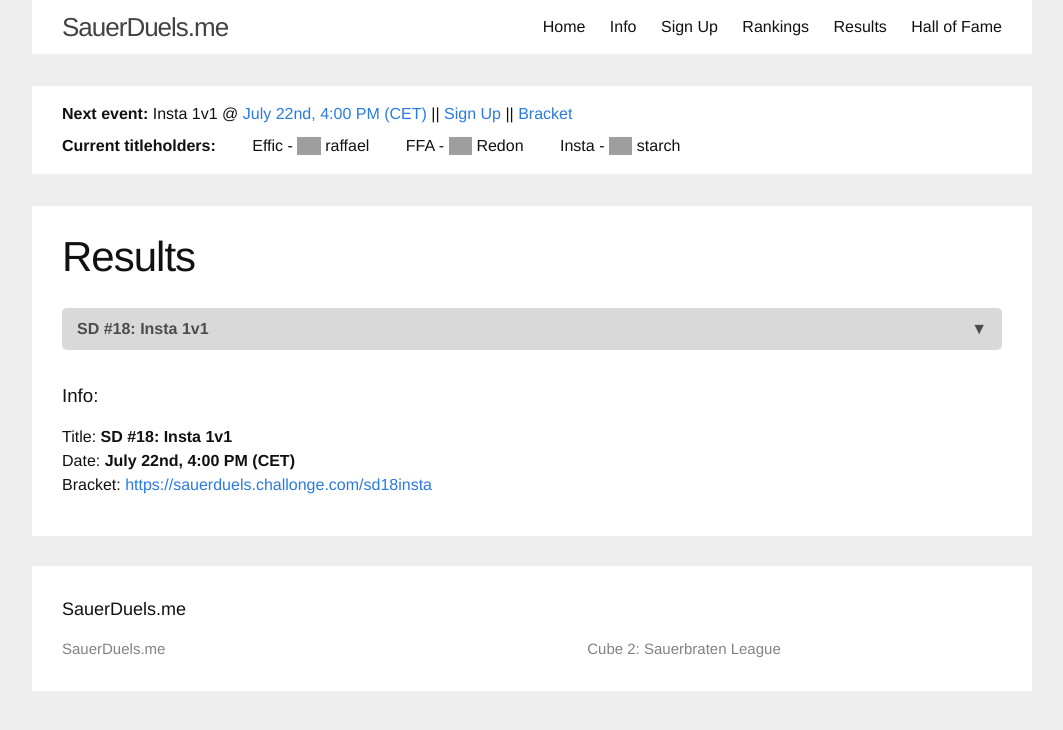
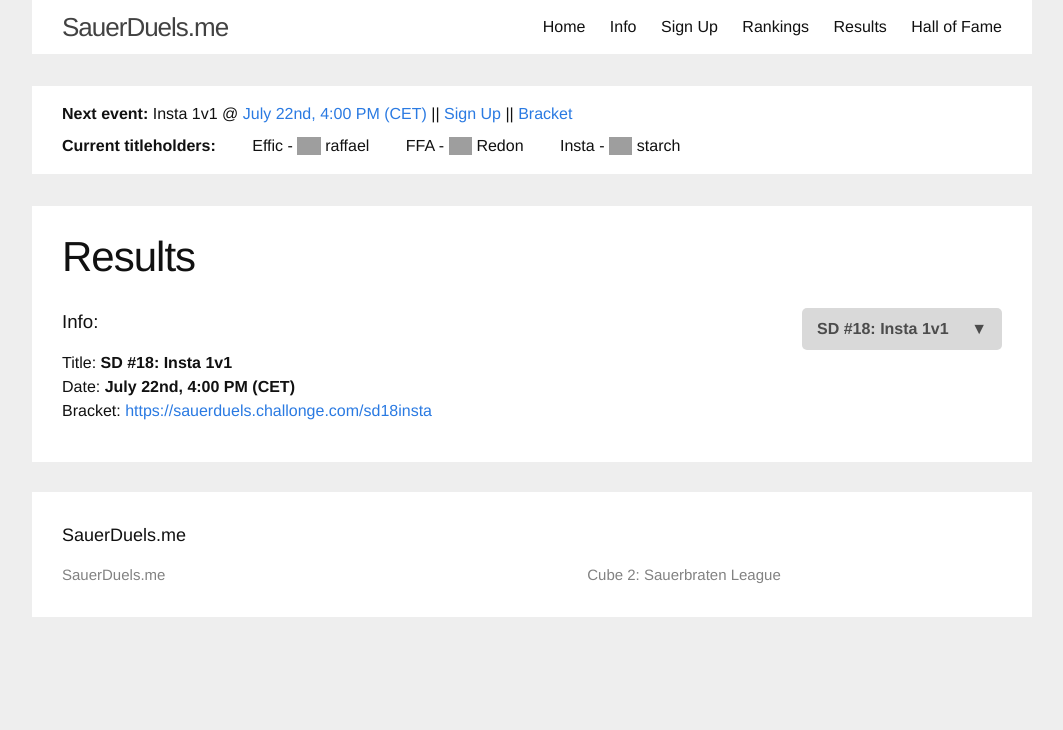
Before and after one commit to sauerduels/website, a Jekyll site: the page built from _events/sd18-insta.md, in a window 1280 px wide. Shown: the top 730 px of the page, without its empty margins (108-1171 px from the left). Built offline with Jekyll 4.4.1, drawn with Linux system fonts in a browser that asks for light colours; a script that is not in the unit is left out; grey boxes are pictures that could not be loaded.

Commit message:
Reduce dropdown menu side and align to the right

```diff
--- a/_sass/minima/_layout.scss
+++ b/_sass/minima/_layout.scss
@@ -349,6 +349,7 @@
 }
 #menu {
   margin-bottom: 2em !important;
+  float: right;
 }
 #menu, #menu ul {
   list-style: none;
@@ -356,10 +357,10 @@
   font-size: 16px;
   font-weight: 600;
   color: #4c4c4c;
+  width: 200px;
 }
 #menu li {
   position: relative;
-  width: 100%;
 }
 #menu {
   border-radius: 5px;
@@ -370,13 +371,11 @@
   width: 200px;
   padding: 0;
   display: none;
-  width: 100%;
 }
 #menu ul li {
   float: none;
   margin: 0;
   padding: 0;
-  width: 100%;
 }
 #menu a:link, #menu a:visited {
   padding: 9px 15px;
```
